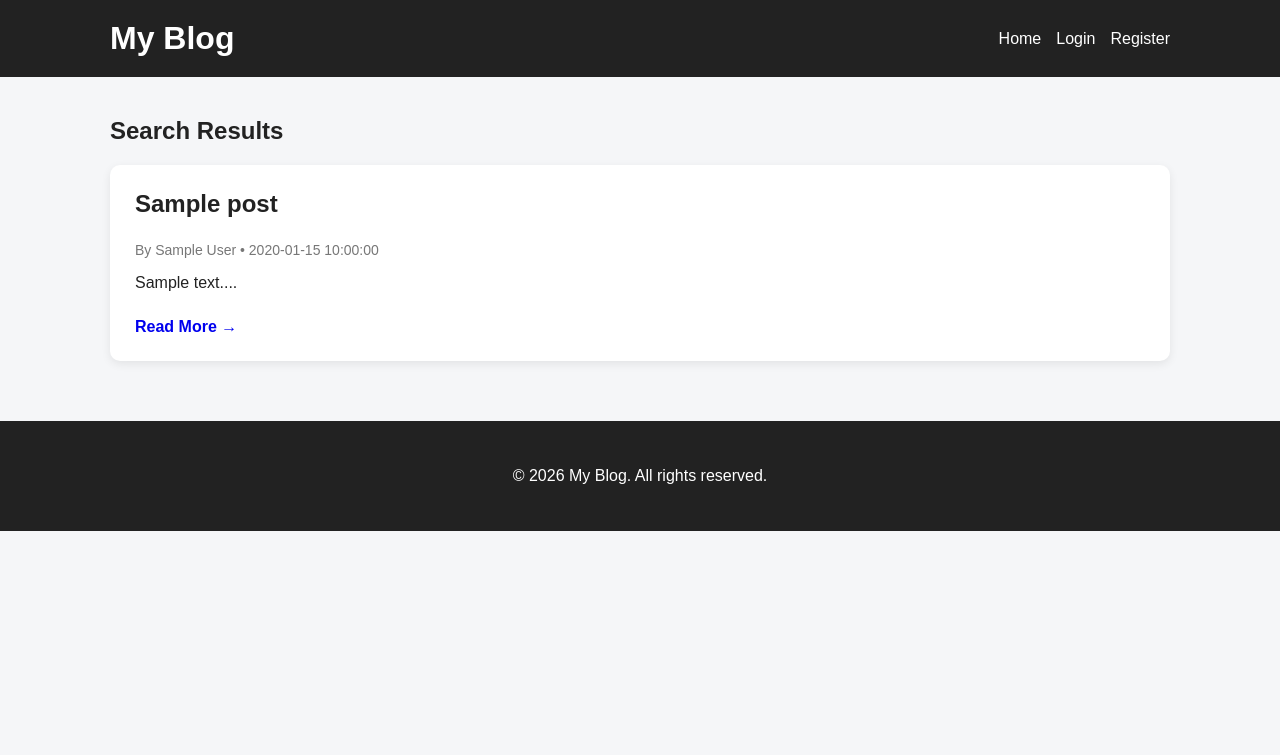
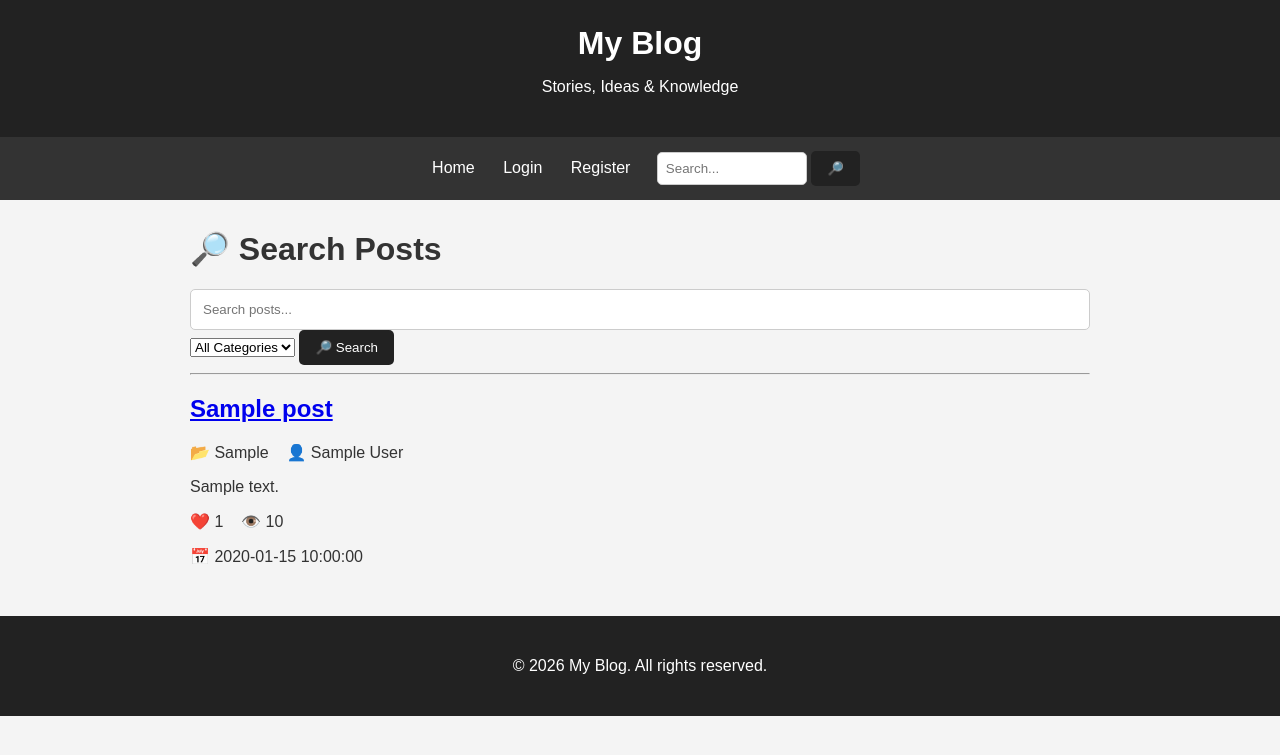
Before and after one commit to Joebest409/My_blog, a Flask app: page /search in a window 1280 px wide. Shown: the top 755 px of the page. Run offline with Flask 3, Linux system fonts and the light colour scheme; tables that the repository leaves empty hold one stand-in row (values such as "Sample post").

Commit message:
Update templates/search.html

```diff
--- a/templates/search.html
+++ b/templates/search.html
@@ -1,74 +1,57 @@
-<!DOCTYPE html>
-<html>
+{% extends "base.html" %}
 
-<head>
+{% block title %}Search - My Blog{% endblock %}
 
-    <meta charset="UTF-8">
+{% block content %}
 
-    <meta name="viewport"
-          content="width=device-width, initial-scale=1.0">
+<div class="container">
 
-    <title>Search - My Blog</title>
+    <h1>🔎 Search Posts</h1>
 
-    <link rel="stylesheet"
-          href="{{ url_for('static', filename='style.css') }}">
+    <form method="GET" action="{{ url_for('search') }}">
 
-</head>
+        <input
+            type="text"
+            name="q"
+            placeholder="Search posts..."
+            value="{{ search_query }}"
+        >
 
-<body>
+        <select name="category">
 
-<header class="site-header">
+            <option value="">
+                All Categories
+            </option>
 
-    <div class="header-container">
+            {% for item in categories %}
 
-        <h1>My Blog</h1>
+                <option
+                    value="{{ item }}"
+                    {% if category == item %}
+                        selected
+                    {% endif %}
+                >
+                    {{ item }}
+                </option>
 
-        <nav>
+            {% endfor %}
 
-            <a href="/">Home</a>
+        </select>
 
-            {% if session.get("user_id") %}
+        <button type="submit">
+            🔎 Search
+        </button>
 
-                <span>
-                    Welcome, {{ session.get("username") }}
-                </span>
+    </form>
 
-                <a href="/logout">Logout</a>
+    <hr>
 
-            {% else %}
-
-                <a href="/login">Login</a>
-
-                <a href="/register">Register</a>
-
-            {% endif %}
-
-            {% if session.get("is_admin") == 1 %}
-
-                <a href="/admin">
-                    Admin Dashboard
-                </a>
-
-            {% endif %}
-
-        </nav>
-
-    </div>
-
-</header>
-
-
-<main class="container">
-
-    <h2>
-        Search Results
-    </h2>
-
-    {% if query %}
+    {% if search_query or category %}
 
         <p>
-            Results for:
-            <strong>{{ query }}</strong>
+            Found
+            <strong>{{ total_posts }}</strong>
+            post(s).
         </p>
 
     {% endif %}
@@ -76,73 +59,124 @@
 
     {% if posts %}
 
-        <div class="posts-grid">
+        {% for post in posts %}
 
-            {% for post in posts %}
+            <div class="post">
 
-                <article class="post-card">
-
-                    <h3>
-                        {{ post["title"] }}
-                    </h3>
-
-                    <p class="post-meta">
-
-                        By {{ post["author"] }}
-
-                        • {{ post["created_at"] }}
-
-                    </p>
-
-                    <p>
-
-                        {{ post["content"][:200] }}...
-
-                    </p>
-
+                <h2>
                     <a
-                        class="read-more"
                         href="{{ url_for(
                             'post',
                             post_id=post['id']
                         ) }}"
                     >
+                        {{ post["title"] }}
+                    </a>
+                </h2>
 
-                        Read More →
+                <p>
+                    📂 {{ post["category"] }}
+                    &nbsp;&nbsp;
+                    👤 {{ post["author"] }}
+                </p>
 
+                <p>
+                    {{ post["content"][:250] }}
+
+                    {% if post["content"]|length > 250 %}
+                        ...
+                    {% endif %}
+                </p>
+
+                <p>
+                    ❤️ {{ post["likes"] or 0 }}
+                    &nbsp;&nbsp;
+                    👁️ {{ post["views"] or 0 }}
+                </p>
+
+                <p>
+                    📅 {{ post["created_at"] }}
+                </p>
+
+            </div>
+
+        {% endfor %}
+
+
+        {% if total_pages > 1 %}
+
+            <div
+                style="
+                    text-align:center;
+                    margin:30px 0;
+                "
+            >
+
+                {% if page > 1 %}
+
+                    <a
+                        class="button"
+                        href="{{ url_for(
+                            'search',
+                            q=search_query,
+                            category=category,
+                            page=page-1
+                        ) }}"
+                    >
+                        ◀️ Previous
                     </a>
 
-                </article>
+                {% endif %}
 
-            {% endfor %}
 
-        </div>
+                <span style="margin:0 15px;">
+
+                    Page
+                    <strong>{{ page }}</strong>
+                    of
+                    <strong>{{ total_pages }}</strong>
+
+                </span>
+
+
+                {% if page < total_pages %}
+
+                    <a
+                        class="button"
+                        href="{{ url_for(
+                            'search',
+                            q=search_query,
+                            category=category,
+                            page=page+1
+                        ) }}"
+                    >
+                        Next ▶️
+                    </a>
+
+                {% endif %}
+
+            </div>
+
+        {% endif %}
+
 
     {% else %}
 
-        <div class="empty">
+        <div class="post">
 
-            <h3>No posts found</h3>
+            <h3>
+                No posts found.
+            </h3>
 
             <p>
-                Try searching for another word.
+                Try a different search term
+                or category.
             </p>
 
         </div>
 
     {% endif %}
 
-</main>
+</div>
 
-
-<footer>
-
-    <p>
-        © 2026 My Blog. All rights reserved.
-    </p>
-
-</footer>
-
-</body>
-
-</html>
+{% endblock %}
```
